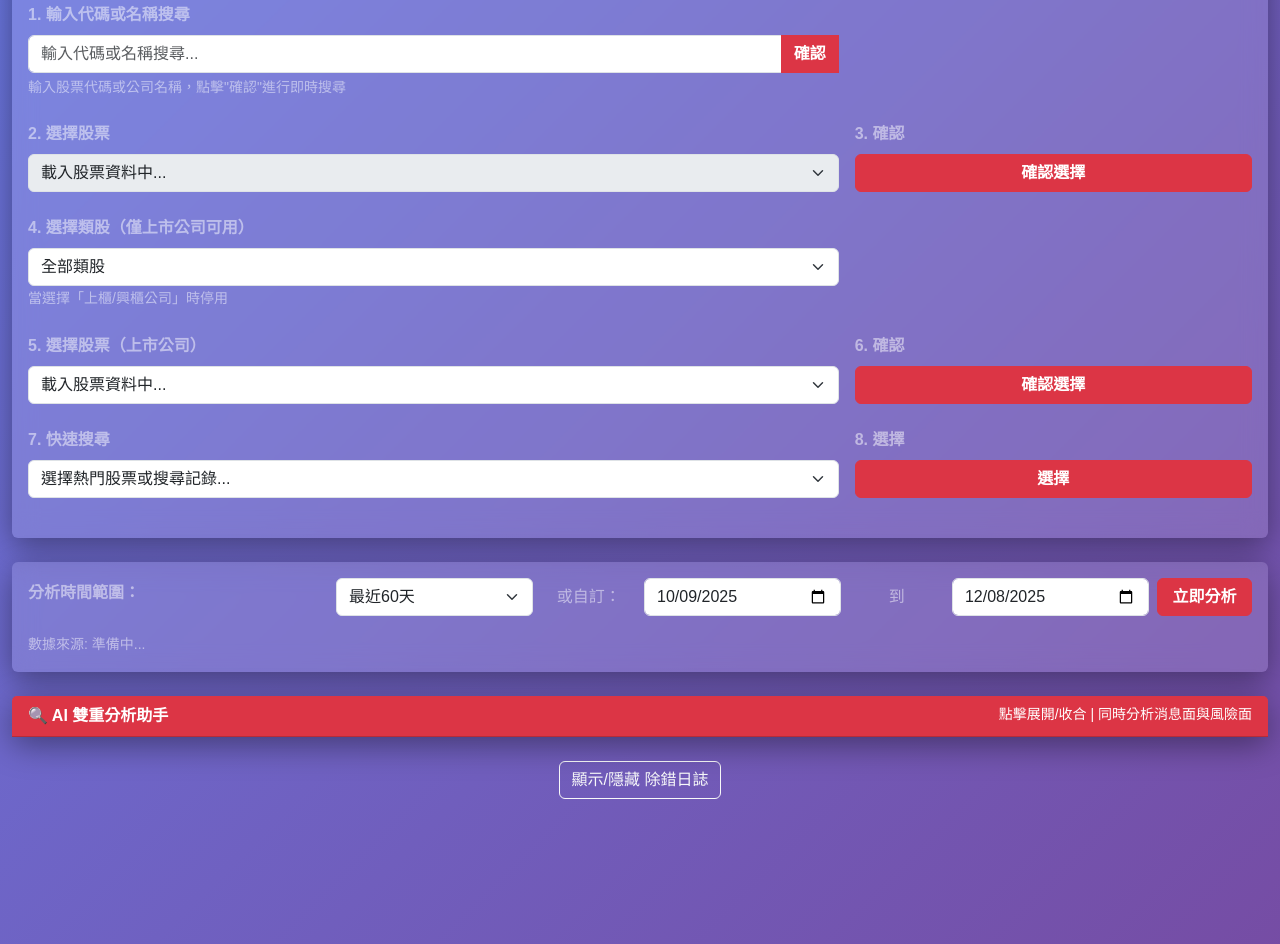
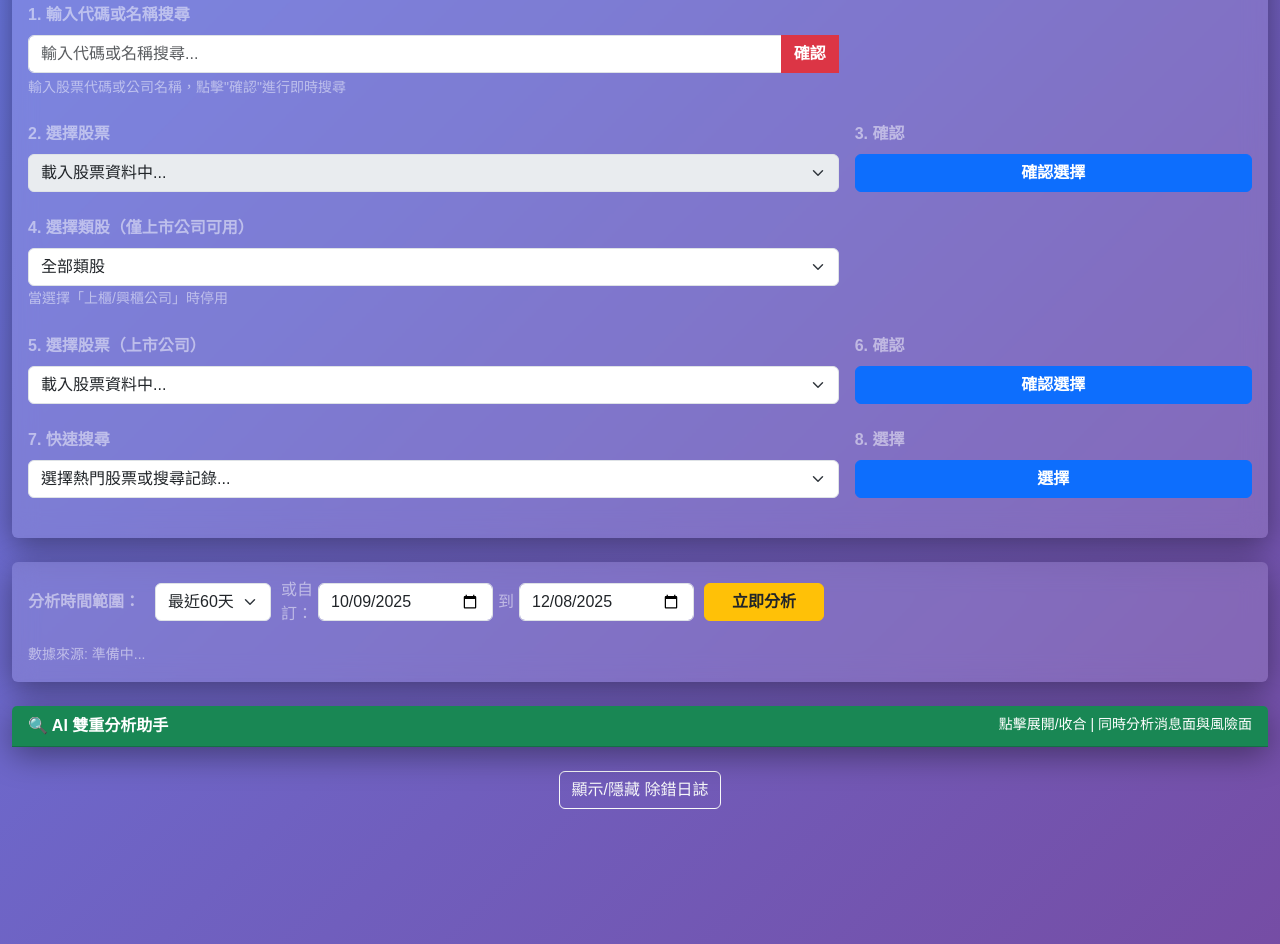
Before and after one commit to Joseph-pai/tw-TPEx-Analysis, a website: page index.html in a window 1280 px wide. Shown: the part 518-1462 px from the top of the page. Drawn offline with nearby package versions, Linux system fonts and the light colour scheme; no server answers.

Commit message:
Add files via upload

```diff
--- a/index.html
+++ b/index.html
@@ -120,6 +120,47 @@
             background-color: #ffc107;
             color: #212529;
         }
+
+        /* 修改的样式：分析時間範圍布局 */
+        .date-range-container {
+            display: flex;
+            align-items: center;
+            flex-wrap: nowrap;
+            gap: 10px;
+            justify-content: flex-start;
+        }
+        .date-range-label {
+            flex-shrink: 0;
+            margin-right: 5px;
+        }
+        .date-range-select {
+            flex-shrink: 0;
+        }
+        .date-range-custom {
+            flex-shrink: 0;
+            display: flex;
+            align-items: center;
+            gap: 5px;
+        }
+        .analyze-btn-gold {
+            flex-shrink: 0;
+            background-color: #ffc107 !important;
+            border-color: #ffc107 !important;
+            color: #212529 !important;
+            font-weight: bold;
+            padding-left: 20px;
+            padding-right: 20px;
+            min-width: 120px;
+        }
+        .analyze-btn-gold:hover {
+            background-color: #e0a800 !important;
+            border-color: #e0a800 !important;
+        }
+
+        /* AI 分析助手標題背景改為深綠色 */
+        .ai-analysis-header {
+            background-color: #198754 !important; /* 深綠色 */
+        }
     </style>
 </head>
 <body>
@@ -200,7 +241,7 @@
                         </div>
                         <div class="col-md-4">
                             <label class="form-label text-white-50"><strong>3. 確認</strong></label>
-                            <button class="btn btn-danger text-white fw-bold w-100" id="confirmSelectionBtn">確認選擇</button>
+                            <button class="btn btn-primary text-white fw-bold w-100" id="confirmSelectionBtn">確認選擇</button>
                         </div>
                     </div>
 
@@ -225,7 +266,7 @@
                         </div>
                         <div class="col-md-4">
                             <label class="form-label text-white-50"><strong>6. 確認</strong></label>
-                            <button class="btn btn-danger text-white fw-bold w-100" id="confirmListedSelectionBtn">確認選擇</button>
+                            <button class="btn btn-primary text-white fw-bold w-100" id="confirmListedSelectionBtn">確認選擇</button>
                         </div>
                     </div>
 
@@ -240,7 +281,7 @@
                         </div>
                         <div class="col-md-4">
                             <label class="form-label text-white-50"><strong>8. 選擇</strong></label>
-                            <button class="btn btn-danger text-white fw-bold w-100" id="applyQuickSearch">選擇</button>
+                            <button class="btn btn-primary text-white fw-bold w-100" id="applyQuickSearch">選擇</button>
                         </div>
                     </div>
 
@@ -255,11 +296,11 @@
             <div class="card">
                 <div class="card-body">
                     <form id="analyzeForm">
-                        <div class="row g-2 align-items-center">
-                            <div class="col-md-3">
-                                <label class="form-label text-white-50"><strong>分析時間範圍：</strong></label>
+                        <div class="date-range-container">
+                            <div class="date-range-label">
+                                <label class="form-label text-white-50 mb-0"><strong>分析時間範圍：</strong></label>
                             </div>
-                            <div class="col-md-2">
+                            <div class="date-range-select">
                                 <select id="dateRange" class="form-select">
                                     <option value="30">最近30天</option>
                                     <option value="60" selected>最近60天</option>
@@ -268,21 +309,13 @@
                                     <option value="365">最近一年</option>
                                 </select>
                             </div>
-                            <div class="col-md-1 text-center">
+                            <div class="date-range-custom">
                                 <span class="text-white-50">或自訂：</span>
-                            </div>
-                            <div class="col-md-2">
                                 <input type="date" id="startDate" class="form-control" placeholder="開始日期">
-                            </div>
-                            <div class="col-md-1 text-center">
                                 <span class="text-white-50">到</span>
-                            </div>
-                            <div class="col-md-2">
                                 <input type="date" id="endDate" class="form-control" placeholder="結束日期">
                             </div>
-                            <div class="col-md-1">
-                                <button class="btn btn-danger text-white fw-bold w-100" type="submit">立即分析</button>
-                            </div>
+                            <button class="btn analyze-btn-gold fw-bold" type="submit">立即分析</button>
                         </div>
                     </form>
 
@@ -299,7 +332,7 @@
     <div class="row justify-content-center mb-4 ai-analysis-section">
         <div class="col-md-12">
             <div class="card text-dark">
-                <div class="card-header bg-danger text-white ai-analysis-toggle" data-bs-toggle="collapse" data-bs-target="#aiAnalysisContent">
+                <div class="card-header ai-analysis-header text-white ai-analysis-toggle" data-bs-toggle="collapse" data-bs-target="#aiAnalysisContent">
                     <strong>🔍 AI 雙重分析助手</strong>
                     <small class="float-end">點擊展開/收合 | 同時分析消息面與風險面</small>
                 </div>
@@ -2866,7 +2899,12 @@ document.addEventListener('DOMContentLoaded', () => {
                 searchInput.value = symbol;
             }
         } else {
-            showToast(`無法識別公司類型: ${symbol}`, 'warning');
+            // 修改：無法判斷公司類型時顯示"上櫃/興櫃公司：股票代碼"
+            showToast(`上櫃/興櫃公司：${symbol}`, 'warning');
+            log(`無法判斷公司類型: ${symbol}，顯示為上櫃/興櫃公司`);
+
+            // 仍然保存到搜尋歷史，類型設為 unknown
+            saveSearchHistory(symbol, stockName, 'unknown');
         }
     });
 
@@ -2911,7 +2949,12 @@ document.addEventListener('DOMContentLoaded', () => {
                 stockSelect.value = symbol;
             }
         } else {
-            showToast(`無法識別公司類型: ${symbol}`, 'warning');
+            // 修改：無法判斷公司類型時顯示"上櫃/興櫃公司：股票代碼"
+            showToast(`上櫃/興櫃公司：${symbol}`, 'warning');
+            log(`無法判斷公司類型: ${symbol}，顯示為上櫃/興櫃公司`);
+
+            // 仍然保存到搜尋歷史，類型設為 unknown
+            saveSearchHistory(symbol, stockName, 'unknown');
         }
     });
 
@@ -3004,7 +3047,21 @@ document.addEventListener('DOMContentLoaded', () => {
 
             } else {
                 log(`未找到公司: ${searchTerm}`);
-                showToast(`未找到公司: ${searchTerm}`, 'warning');
+                // 修改：無法判斷公司類型時顯示"上櫃/興櫃公司：股票代碼"
+                showToast(`上櫃/興櫃公司：${searchTerm}`, 'warning');
+
+                // 仍然嘗試在清單中添加
+                if (stockSelect) {
+                    const option = document.createElement('option');
+                    option.value = searchTerm;
+                    option.textContent = `${searchTerm} ${searchTerm}`;
+                    option.dataset.type = 'unknown';
+                    stockSelect.appendChild(option);
+                    stockSelect.value = searchTerm;
+
+                    // 保存到搜尋歷史
+                    saveSearchHistory(searchTerm, searchTerm, 'unknown');
+                }
             }
         }
     });
@@ -3112,7 +3169,12 @@ document.addEventListener('DOMContentLoaded', () => {
                 document.getElementById('confirmSelectionBtn').click();
             }, 500);
         } else {
-            showToast(`無法識別公司類型: ${stockCode}`, 'warning');
+            // 修改：無法判斷公司類型時顯示"上櫃/興櫃公司：股票代碼"
+            showToast(`上櫃/興櫃公司：${stockCode}`, 'warning');
+            log(`無法識別公司類型: ${stockCode}，顯示為上櫃/興櫃公司`);
+
+            // 仍然保存到搜尋歷史
+            saveSearchHistory(stockCode, stockName, 'unknown');
         }
     });
 
```
